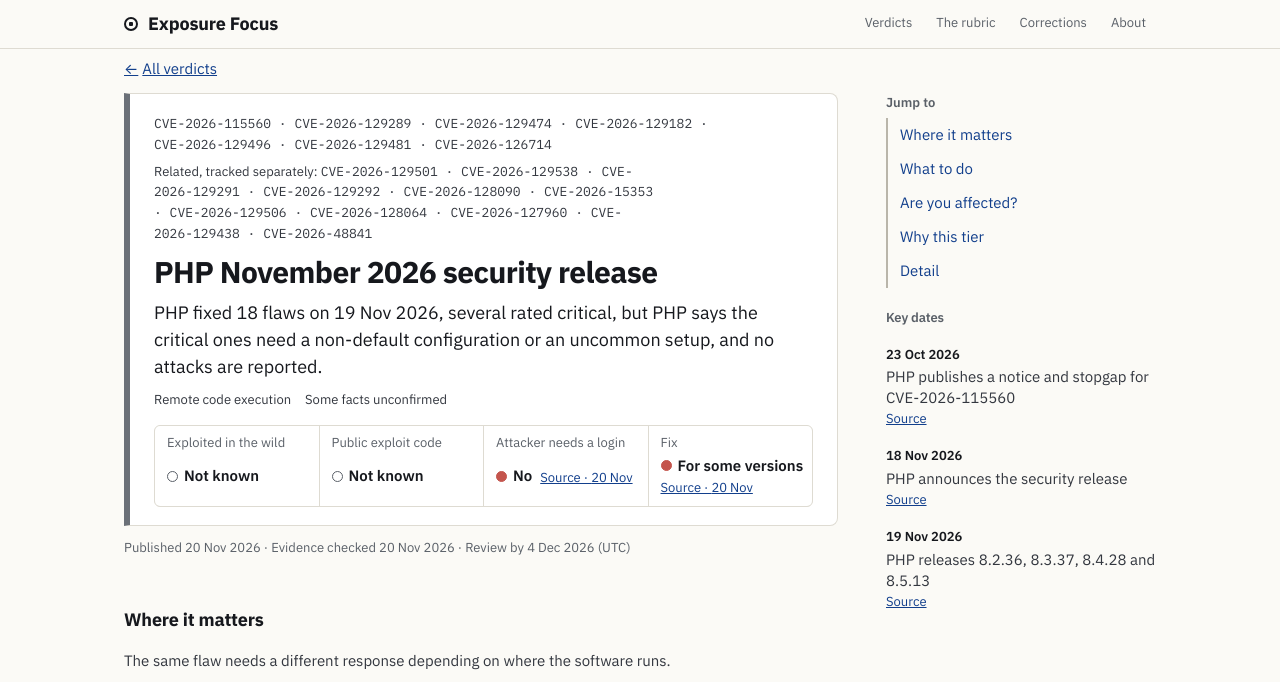
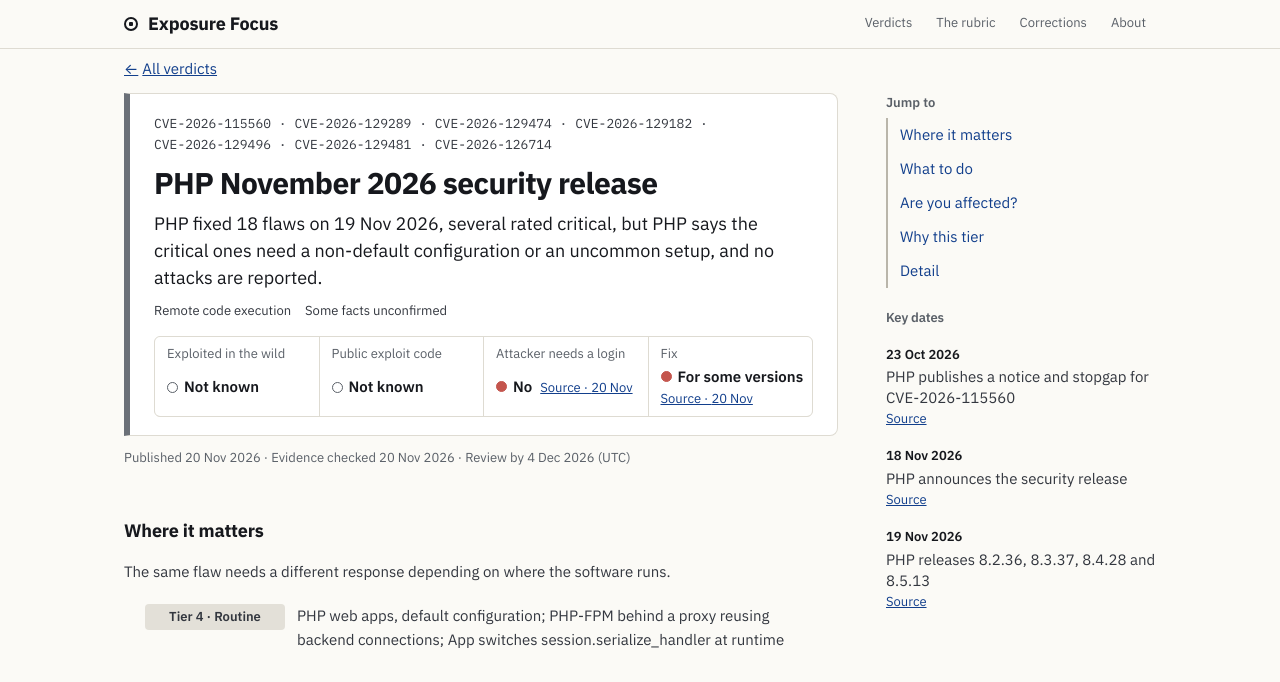
Before and after one commit to stephent23/exposure-focus, an Astro site: page /verdicts/php-november-2026-security-release in a window 1280 px wide. Shown: the top 682 px of the page. Built offline with nearby package versions, Linux system fonts and the light colour scheme; Astro itself is replaced by a stand-in of ours.

Commit message:
PHP November release: drop related CVEs (a Tier 4 record has no home card to search them by)
Co-Authored-By: Claude Opus 5.5 <noreply@anthropic.com>
Claude-Session: https://claude.ai/code/session_011V9redRiFNbdVGWFJ6GnPP

```diff
--- a/content/records/php-november-2026-security-release.md
+++ b/content/records/php-november-2026-security-release.md
@@ -3,7 +3,6 @@ slug: php-november-2026-security-release
 name: PHP November 2026 security release
 aliases: []
 cves: [CVE-2026-115560, CVE-2026-129289, CVE-2026-129474, CVE-2026-129182, CVE-2026-129496, CVE-2026-129481, CVE-2026-126714]
-related_cves: [CVE-2026-129501, CVE-2026-129538, CVE-2026-129291, CVE-2026-129292, CVE-2026-128090, CVE-2026-15353, CVE-2026-129506, CVE-2026-128064, CVE-2026-127960, CVE-2026-129438, CVE-2026-48841]
 summary: "PHP fixed 18 flaws on 19 Nov 2026, several rated critical, but PHP says the critical ones need a non-default configuration or an uncommon setup, and no attacks are reported."
 attack: rce
 status: published
```
